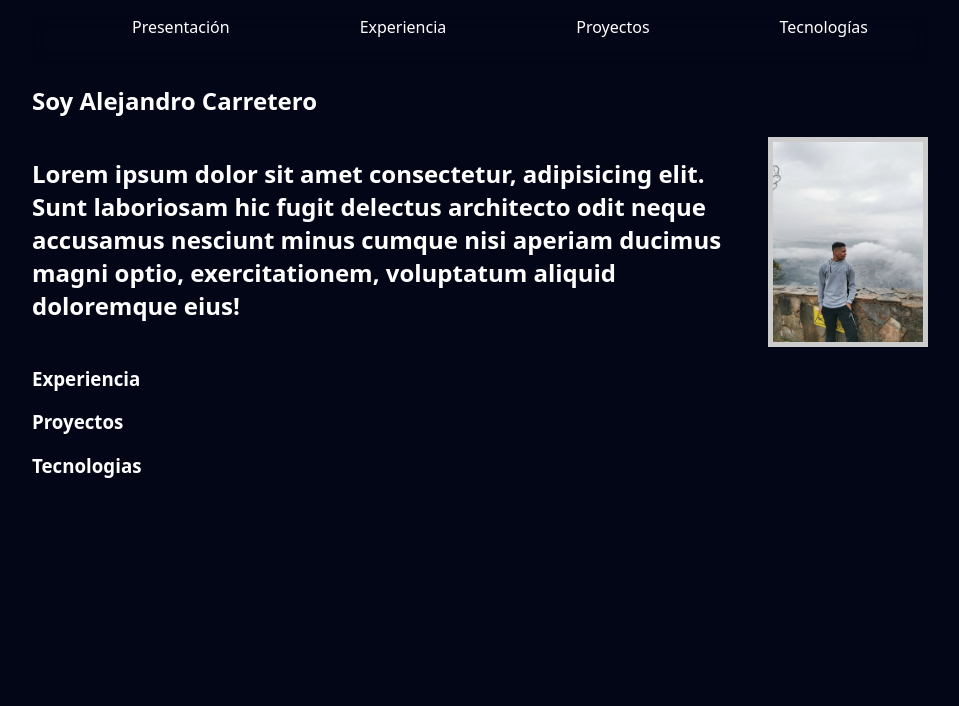
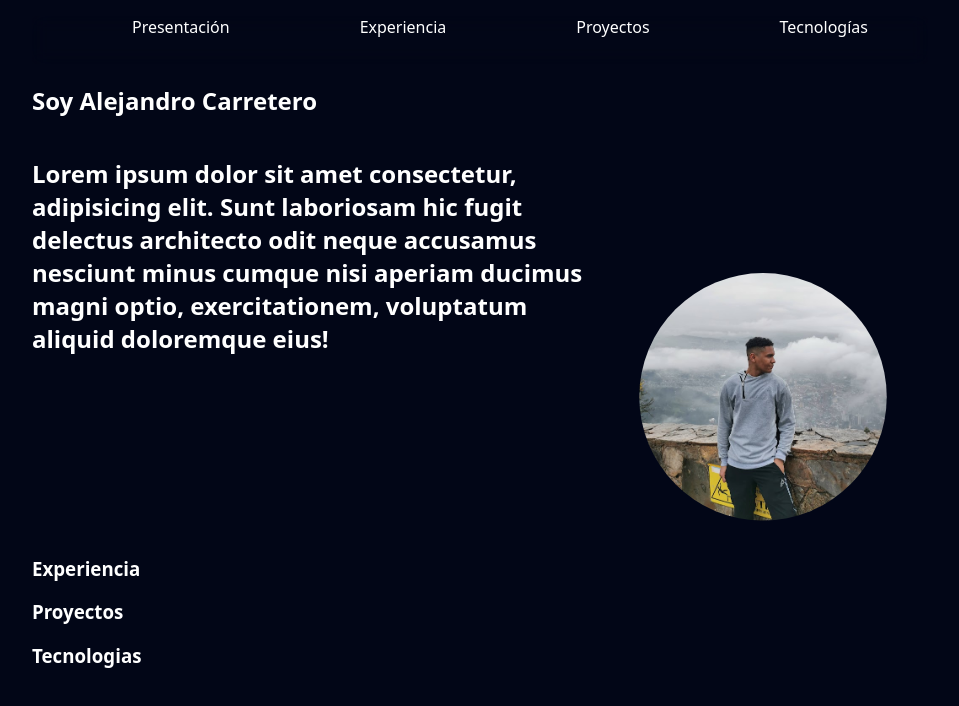
Before and after one commit to chandro-dev/alejocarreteroweb, a React (Vite) app: page / in a window 1280 px wide. Shown: the top 706 px of the page, without its empty margins (160-1119 px from the left). Built offline with nearby package versions, Linux system fonts and the light colour scheme.

Commit message:
use animation for img

```diff
--- a/src/Presentation.css
+++ b/src/Presentation.css
@@ -9,6 +9,11 @@
 }
 
 .imagen-enmarcada {
-    border: 5px solid #ccc;
-    height: 200px;
+    animation: recorte 2s forwards;
+    height: 400px;
   }
+
+  @keyframes recorte {
+    from { clip-path: circle(100% at 100% 100%); }
+    to { clip-path: circle(35% at 45% 65%); }
+  }
```
